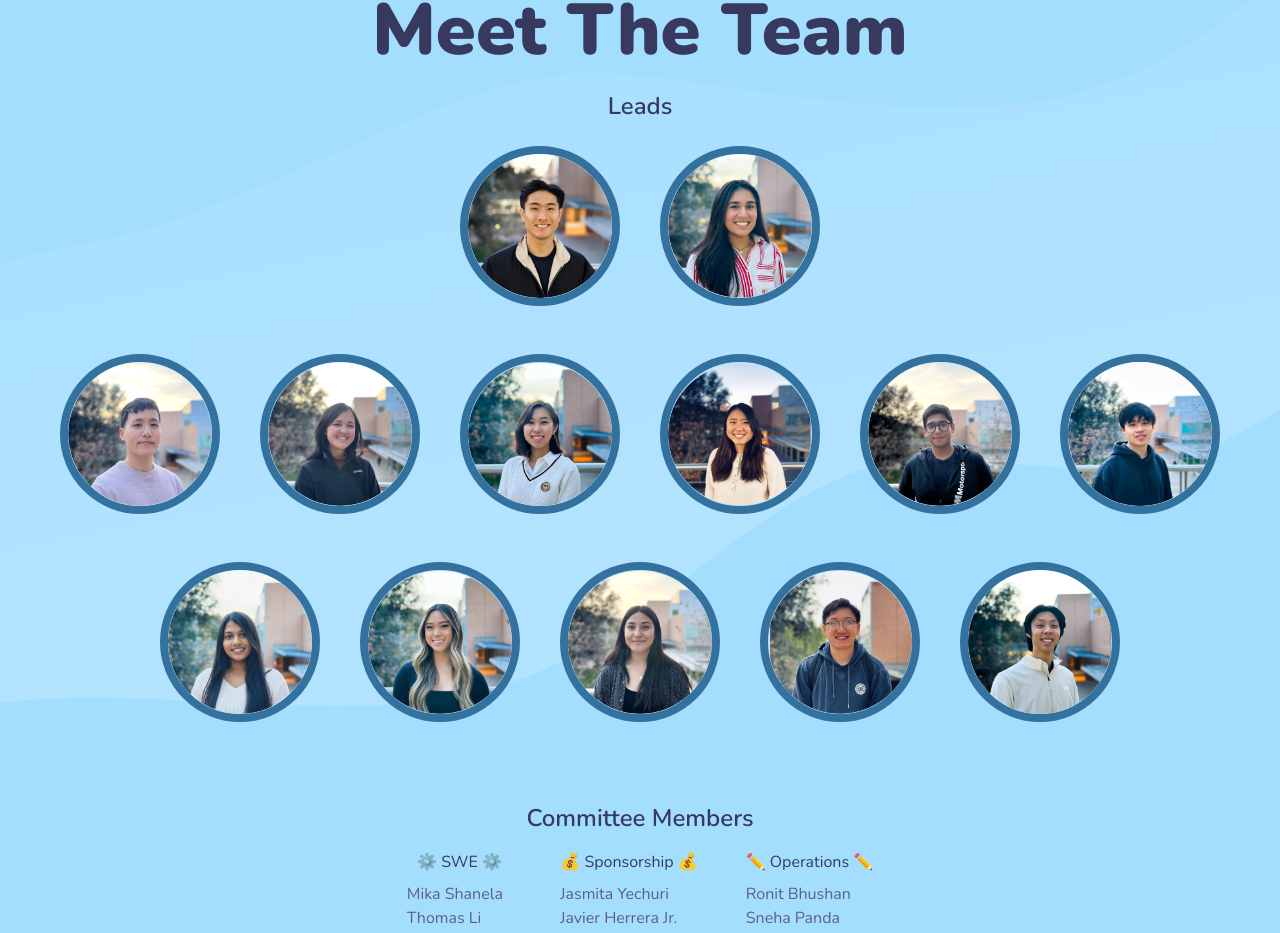
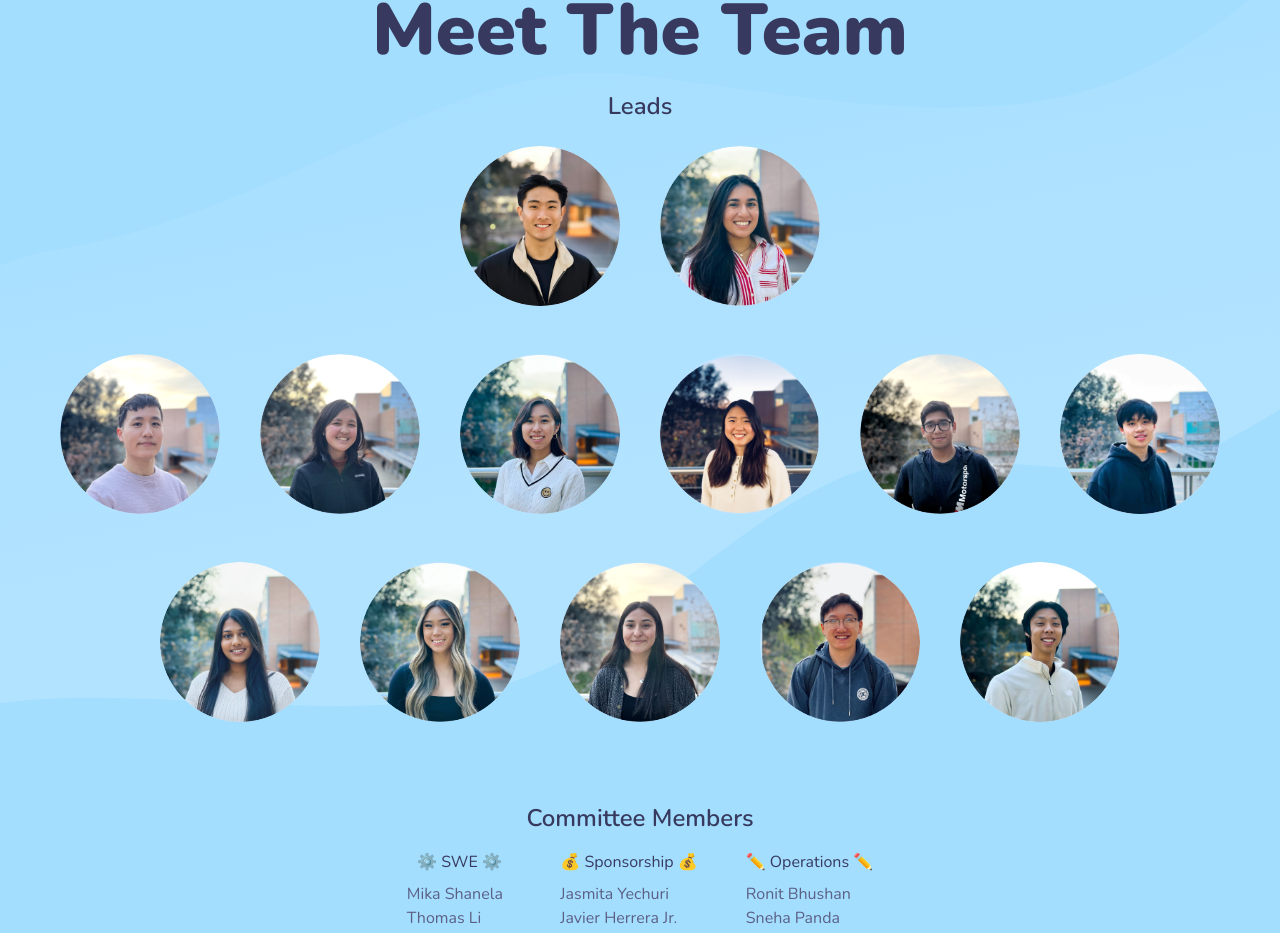
Before and after one commit to minsooerickim/citrushack2023, a Next.js app: page / in a window 1280 px wide. Shown: the part 6847-7780 px from the top of the page. Built offline with nearby package versions, Linux system fonts and the light colour scheme; no server answers.

Commit message:
:lipstick: border erased ❌

```diff
--- a/components/ProfileWrapper.tsx
+++ b/components/ProfileWrapper.tsx
@@ -16,7 +16,7 @@ const ProfileWrapper = ({ name, position, link, image }) => {
               }`}
             >
               <div
-                className={`absolute backface-hidden w-full h-full rounded-full border-8 ${
+                className={`absolute backface-hidden w-full h-full rounded-full ${
                   theme === 'dark' ? `border-[#BFE4FF]` : `border-[#33719F]`
                 }`}
               >
@@ -42,7 +42,7 @@ const ProfileWrapper = ({ name, position, link, image }) => {
                 : `bg-[#BFE4FF] border-[#33719F]`
             }
 
-             rounded-full border-8 p-4`}
+             rounded-full border-2 p-4`}
             >
               <div className="flex flex-col items-center justify-center h-full text-black">
                 <div
```
